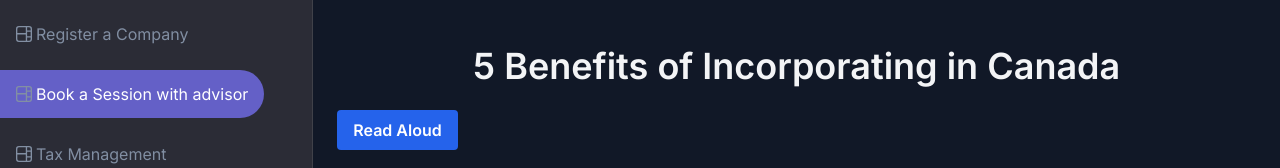
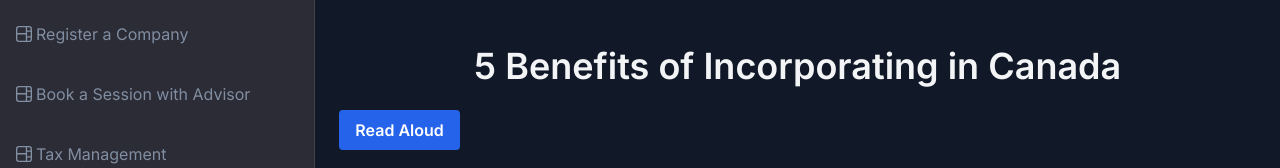
Before and after one commit to ksingh62/quick-incorp-app, a Next.js app: page /prototype/resources/resource5 in a window 1280 px wide. Shown: the part 122-290 px from the top of the page. Built offline with nearby package versions, Linux system fonts and the light colour scheme; no server answers.

Commit message:
edit sidebar

```diff
--- a/src/components/Sidebar/Sidebar.css
+++ b/src/components/Sidebar/Sidebar.css
@@ -15,7 +15,7 @@
   padding-block: 2rem;
   padding-right: 3rem;
   background-color: hsl(235, 12%, 19%);
-  border-right: 1px solid hsl(0, 0%, 50%, 0.25);
+  border-right: 1px solid hsla(0, 0%, 50%, 0.25);
 }
 
 .sidebar-logo-container {
@@ -49,9 +49,19 @@
   padding-right: 1rem;
 }
 
-.active-sidebar-option {
+.sidebar-option a {
+  color: inherit;
+  text-decoration: none;
+}
+
+.sidebar-option.active-sidebar-option {
   color: white;
   background-color: hsl(242, 48%, 58%);
+}
+
+.sidebar-option:hover {
+  color: white;
+  background-color: hsl(242, 48%, 48%);
 }
 
 .sidebar .unread-count {
--- a/src/components/Sidebar/Sidebar.js
+++ b/src/components/Sidebar/Sidebar.js
@@ -1,15 +1,17 @@
 "use client";
 import React, { useEffect, useState } from "react";
 import Image from "next/image";
-import "./Sidebar.css";
 import Link from "next/link";
 import { useUserAuth } from "@/app/prototype/_utils/auth-context";
 import { db } from "@/app/prototype/_utils/firebase";
 import { collection, query, where, onSnapshot } from "firebase/firestore";
+import { usePathname } from "next/navigation";
+import "./Sidebar.css";
 
 export default function Sidebar() {
   const { user } = useUserAuth();
   const [unreadCount, setUnreadCount] = useState(0);
+  const pathname = usePathname();
 
   useEffect(() => {
     if (user) {
@@ -25,32 +27,36 @@ export default function Sidebar() {
     }
   }, [user]);
 
+  const isActive = (path) => {
+    return pathname === path ? "active-sidebar-option" : "";
+  };
+
   return (
     <div className="sidebar">
       <div className="sidebar-logo-options-container">
-        <Link href={`/prototype/homepage`} className="sidebar-logo-container">
-          <img src="/logo-mobile.svg" alt="" />
+        <Link href="/prototype/homepage" className="sidebar-logo-container">
+          <img src="/logo-mobile.svg" alt="QuickIncorp Logo" />
           <p>QuickIncorp</p>
         </Link>
 
         <div className="sidebar-options">
-          <div className="sidebar-option">
-            <img src="/icon-board.svg" alt="" />
+          <div className={`sidebar-option ${isActive("/prototype/form")}`}>
+            <img src="/icon-board.svg" alt="Register a Company" />
             <Link href="/prototype/form">Register a Company</Link>
           </div>
 
-          <div className="sidebar-option active-sidebar-option">
-            <img src="/icon-board.svg" alt="" />
-            <Link href="/prototype/advisors">Book a Session with advisor</Link>
+          <div className={`sidebar-option ${isActive("/prototype/advisors")}`}>
+            <img src="/icon-board.svg" alt="Book a Session with Advisor" />
+            <Link href="/prototype/advisors">Book a Session with Advisor</Link>
           </div>
 
-          <div className="sidebar-option">
-            <img src="/icon-board.svg" alt="" />
+          <div className={`sidebar-option ${isActive("/prototype/tax")}`}>
+            <img src="/icon-board.svg" alt="Tax Management" />
             <Link href="/prototype/tax">Tax Management</Link>
           </div>
 
-          <div className="sidebar-option">
-            <img src="/icon-board.svg" alt="" />
+          <div className={`sidebar-option ${isActive("/prototype/inbox")}`}>
+            <img src="/icon-board.svg" alt="Inbox" />
             <Link href="/prototype/inbox">Inbox</Link>
             {unreadCount > 0 && (
               <span className="unread-count">{unreadCount}</span>
@@ -60,19 +66,19 @@ export default function Sidebar() {
       </div>
       <div className="sidebar-help-hide-container">
         <div className="sidebar-help-container">
-          <div className="sidebar-option">
-            <img src="/icon-board.svg" alt="" />
+          <div className={`sidebar-option ${isActive("/prototype/support")}`}>
+            <img src="/icon-board.svg" alt="Help & Support" />
             <Link href="/prototype/support">Help & Support</Link>
           </div>
 
           <div className="sidebar-option">
-            <img src="/icon-board.svg" alt="" />
+            <img src="/icon-board.svg" alt="Settings" />
             <p>Settings</p>
           </div>
         </div>
         <div className="hide-container">
           <div className="sidebar-option">
-            <img src="/icon-hide-sidebar.svg" alt="" />
+            <img src="/icon-hide-sidebar.svg" alt="Hide Sidebar" />
             <p>Hide Sidebar</p>
           </div>
         </div>
```
